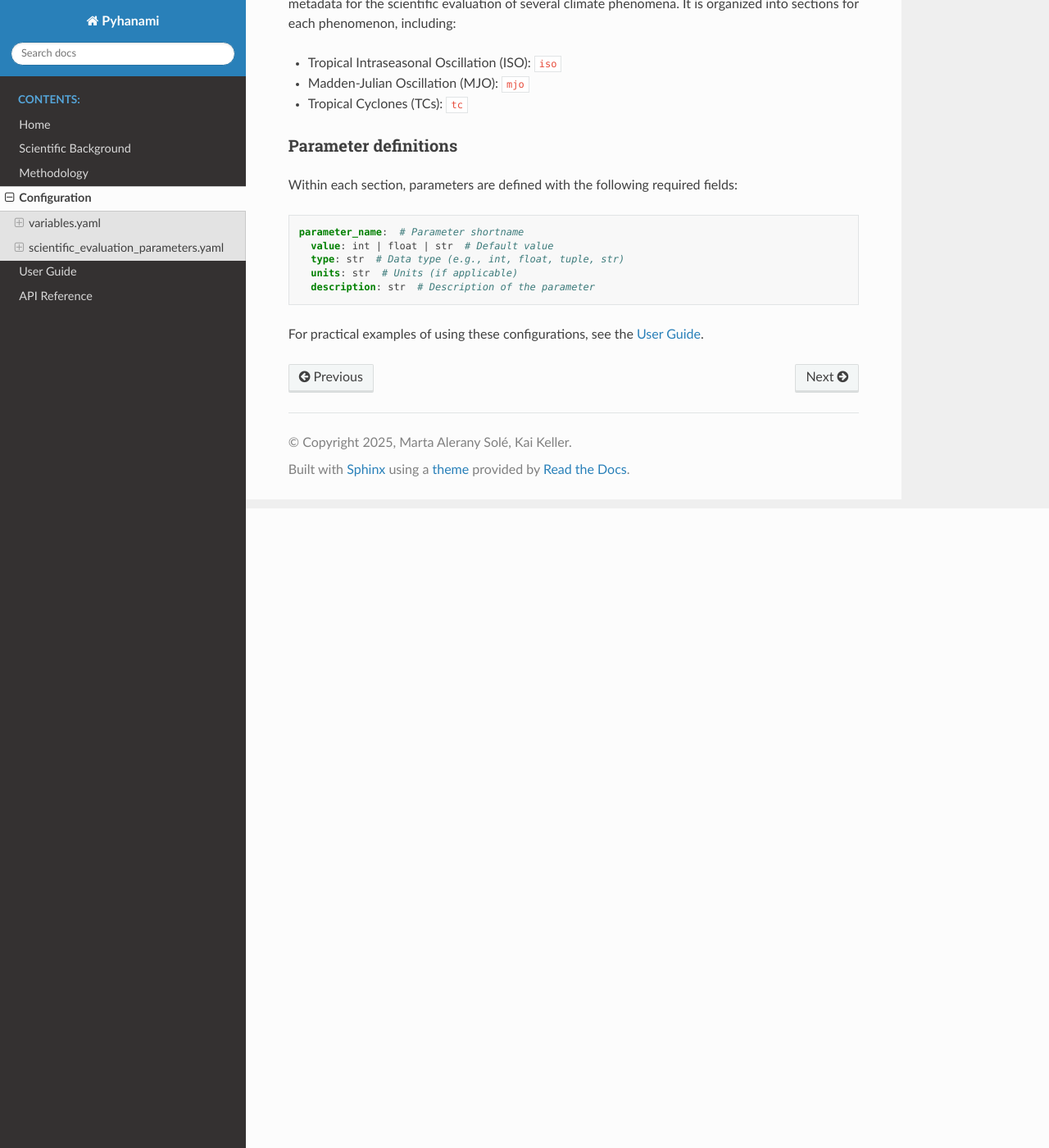
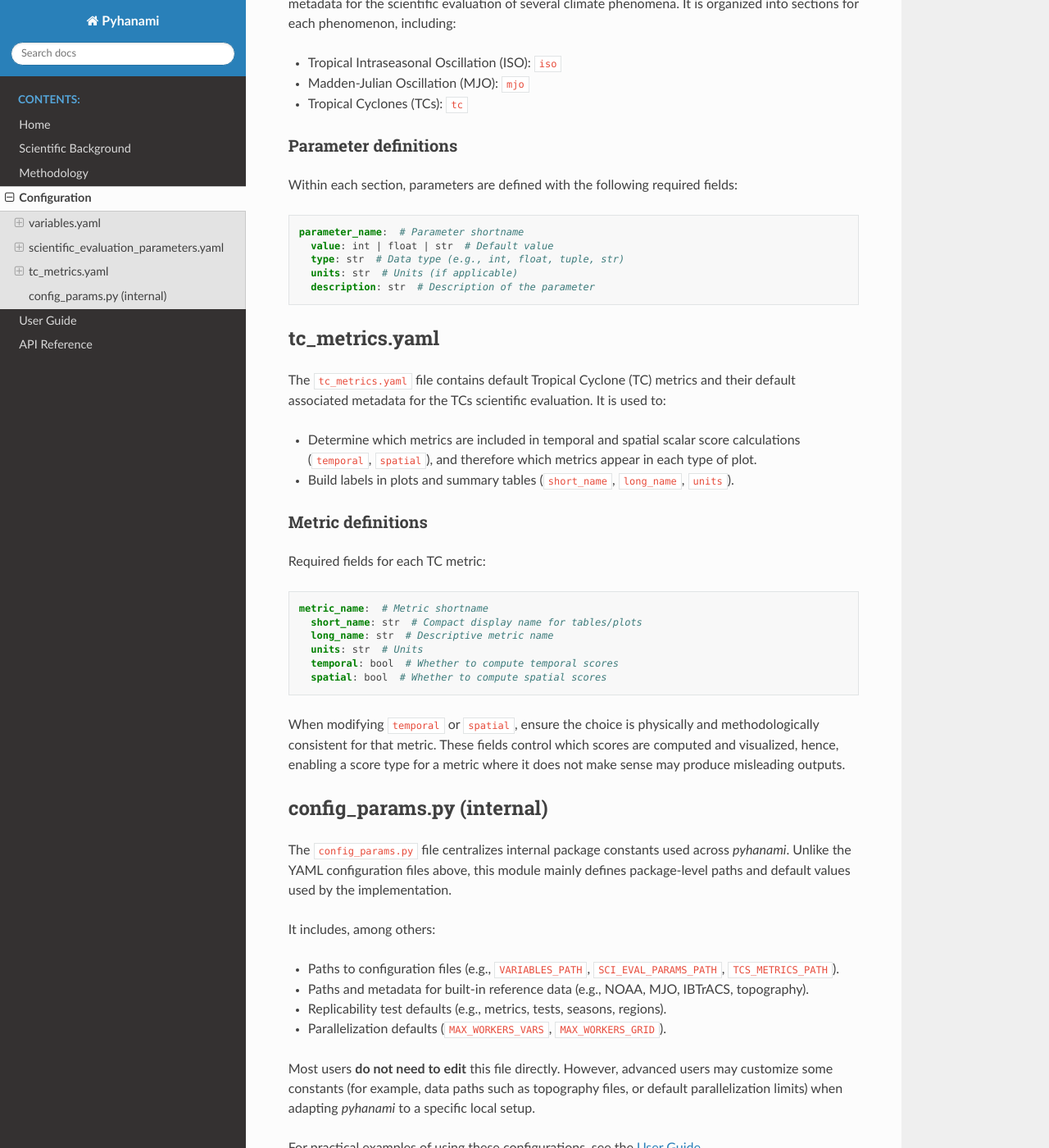
Before and after one commit to BSC-ES/pyhanami, a Sphinx documentation site: the page built from docs/source/Configuration.md, in a window 1280 px wide and 1400 px high, scrolled down 780 px. Shown: the whole window at 82% size. Built offline with Sphinx 7.4.7 and the Read the Docs theme 3.1.0, drawn with Linux system fonts in a browser that asks for light colours; some of the changed text lies outside the part shown.

Commit message:
Added missing configuration files explanation to the documentation

````diff
--- a/docs/source/Configuration.md
+++ b/docs/source/Configuration.md
@@ -1,6 +1,7 @@
 # Configuration
 
 _pyhanami_ uses the configuration files in `src/pyhanami/config` to manage analysis parameters and settings. This guide explains how to set up and customize these configuration files.
+
 
 ## variables.yaml
 
@@ -35,6 +37,39 @@ parameter_name:  # Parameter shortname
   description: str  # Description of the parameter
 ```
 
+
+## tc_metrics.yaml
+
+The `tc_metrics.yaml` file contains default Tropical Cyclone (TC) metrics and their default associated metadata for the TCs scientific evaluation. It is used to:
+- Determine which metrics are included in temporal and spatial scalar score calculations (`temporal`, `spatial`), and therefore which metrics appear in each type of plot.
+- Build labels in plots and summary tables (`short_name`, `long_name`, `units`).
+
+### Metric definitions
+Required fields for each TC metric:
+```yaml
+metric_name:  # Metric shortname
+  short_name: str  # Compact display name for tables/plots
+  long_name: str  # Descriptive metric name
+  units: str  # Units
+  temporal: bool  # Whether to compute temporal scores
+  spatial: bool  # Whether to compute spatial scores
+```
+
+When modifying `temporal` or `spatial`, ensure the choice is physically and methodologically consistent for that metric. These fields control which scores are computed and visualized, hence, enabling a score type for a metric where it does not make sense may produce misleading outputs.
+
+
+## config_params.py (internal)
+
+The `config_params.py` file centralizes internal package constants used across _pyhanami_. Unlike the YAML configuration files above, this module mainly defines package-level paths and default values used by the implementation.
+
+It includes, among others:
+- Paths to configuration files (e.g., `VARIABLES_PATH`, `SCI_EVAL_PARAMS_PATH`, `TCS_METRICS_PATH`).
+- Paths and metadata for built-in reference data (e.g., NOAA, MJO, IBTrACS, topography).
+- Replicability test defaults (e.g., metrics, tests, seasons, regions).
+- Parallelization defaults (`MAX_WORKERS_VARS`, `MAX_WORKERS_GRID`).
+
+Most users **do not need to edit** this file directly. However, advanced users may customize some constants (for example, data paths such as topography files, or default parallelization limits) when adapting _pyhanami_ to a specific local setup.
+
 <!-- TO DO: add explanation of `config_params.py`. -->
 
 For practical examples of using these configurations, see the [User Guide](User-Guide.md).
````
Also changed, not shown: other parts of docs/source/Configuration.md (+2 -1 lines), docs/source/User-Guide.md (+4 -2 lines).
